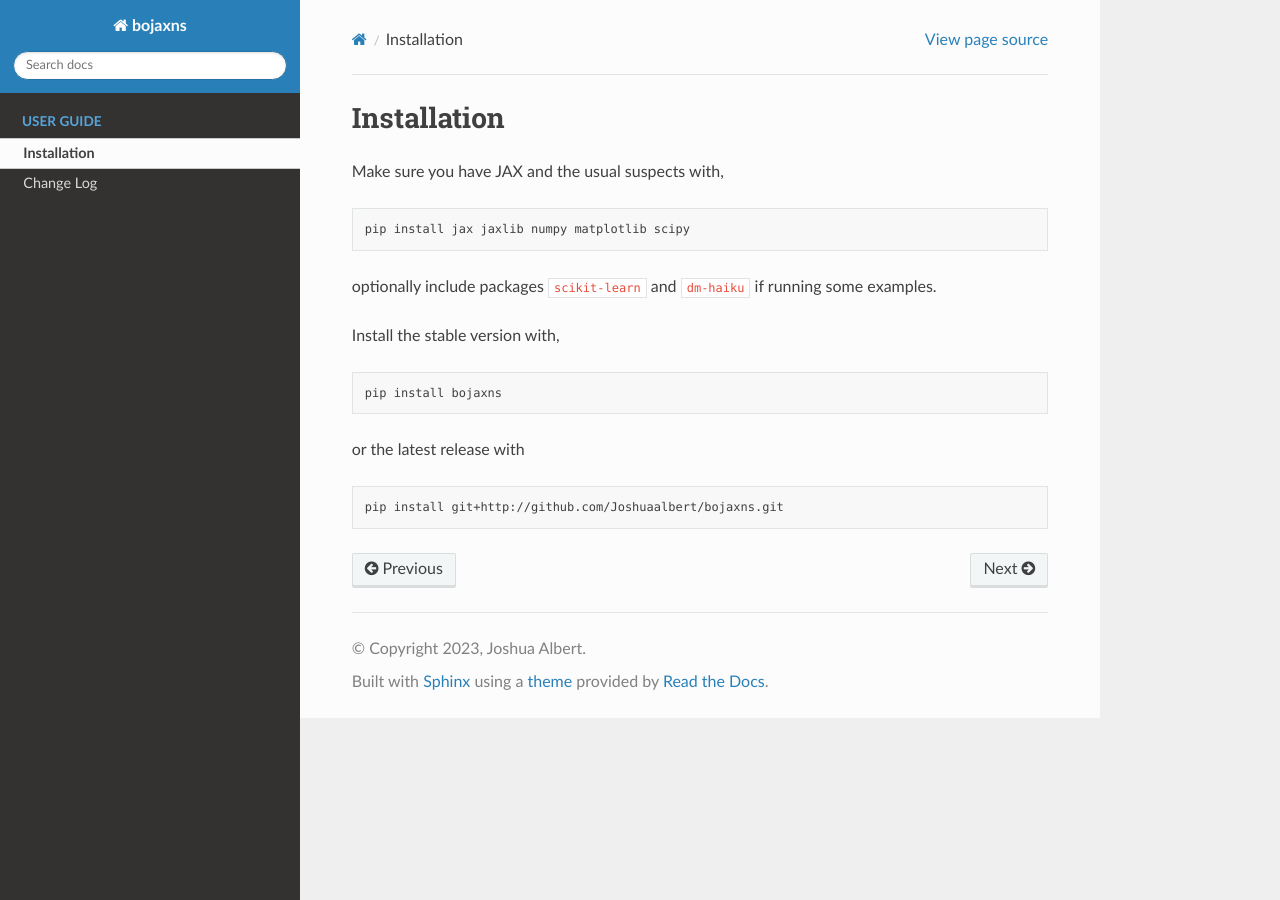
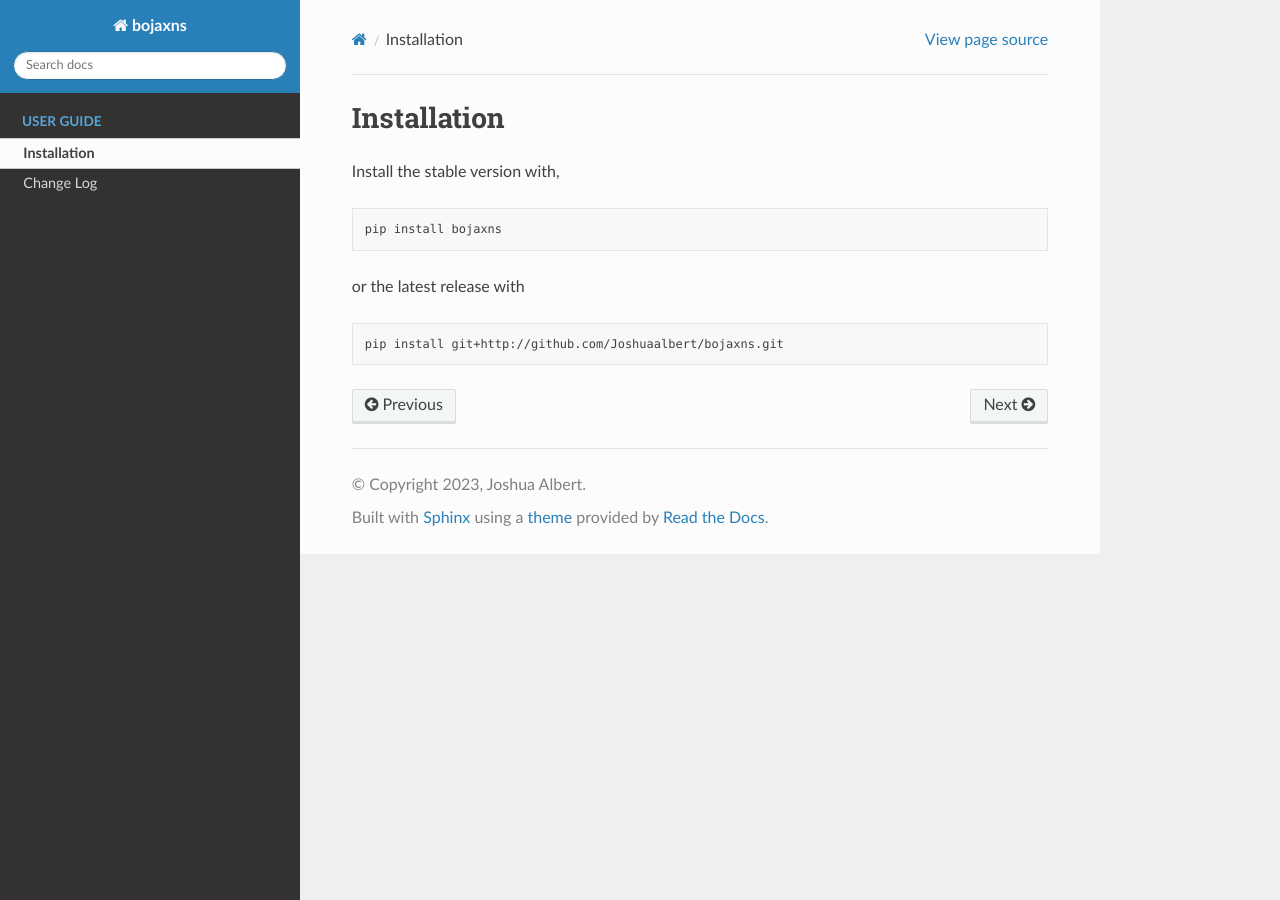
Before and after one commit to Joshuaalbert/bojax, a Sphinx documentation site: the page built from docs/user-guide/installation.rst, in a window 1280 px wide. Built offline with Sphinx 7.4.7 and the Read the Docs theme 2.0.0, drawn with Linux system fonts in a browser that asks for light colours; pages that are not in the unit, such as notebooks, are missing from menus.

Commit message:
* Update docs (uncertain why exmaples not showing up)

```diff
--- a/docs/conf.py
+++ b/docs/conf.py
@@ -14,7 +14,7 @@ import sphinx_rtd_theme
 project = "bojaxns"
 copyright = "2023, Joshua Albert"
 author = "Joshua Albert"
-release = "2.0.0"
+release = "1.0.2"
 
 
 # -- General configuration ---------------------------------------------------
--- a/docs/index.rst
+++ b/docs/index.rst
@@ -1,10 +1,10 @@
 .. jaxns documentation master file, created by
-   sphinx-quickstart on Sat Aug 13 12:39:28 2022.
+sphinx-quickstart on Sat Aug 13 12:39:28 2022.
 
 Welcome to Bojaxns's documentation!
 =================================
 
-Pronounced bo-jackson's, after my late cat Jackson.
+Pronounced "beau-Jackson's", after my late cat Jackson.
 
 Bojaxns's Mission Statement
 -----------------------
--- a/docs/user-guide/installation.rst
+++ b/docs/user-guide/installation.rst
@@ -1,14 +1,5 @@
 Installation
 ============
-
-Make sure you have JAX and the usual suspects with,
-
-.. code-block:: bash
-
-   pip install jax jaxlib numpy matplotlib scipy
-
-optionally include packages :code:`scikit-learn` and :code:`dm-haiku` if
-running some examples.
 
 Install the stable version with,
 
```
